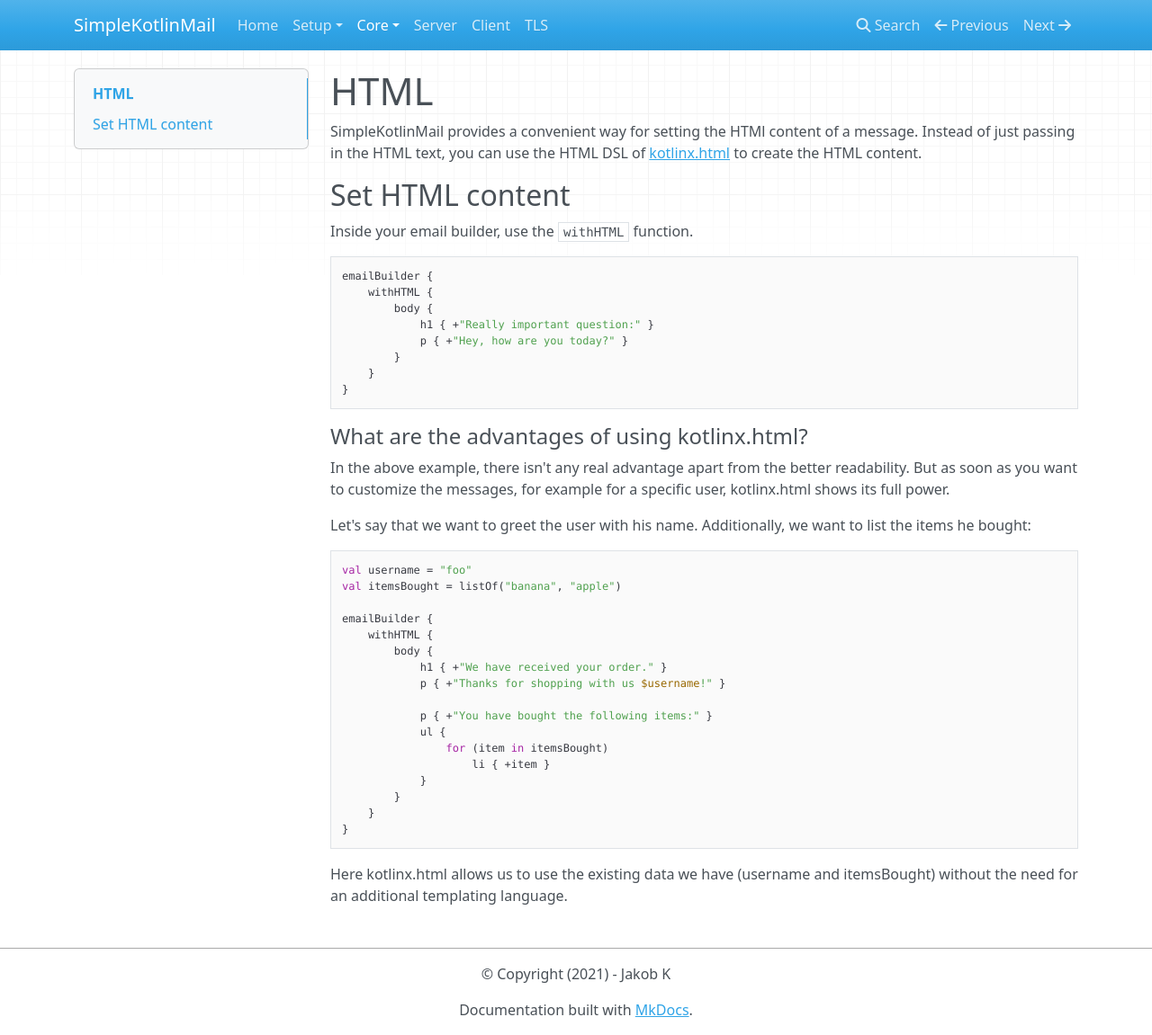
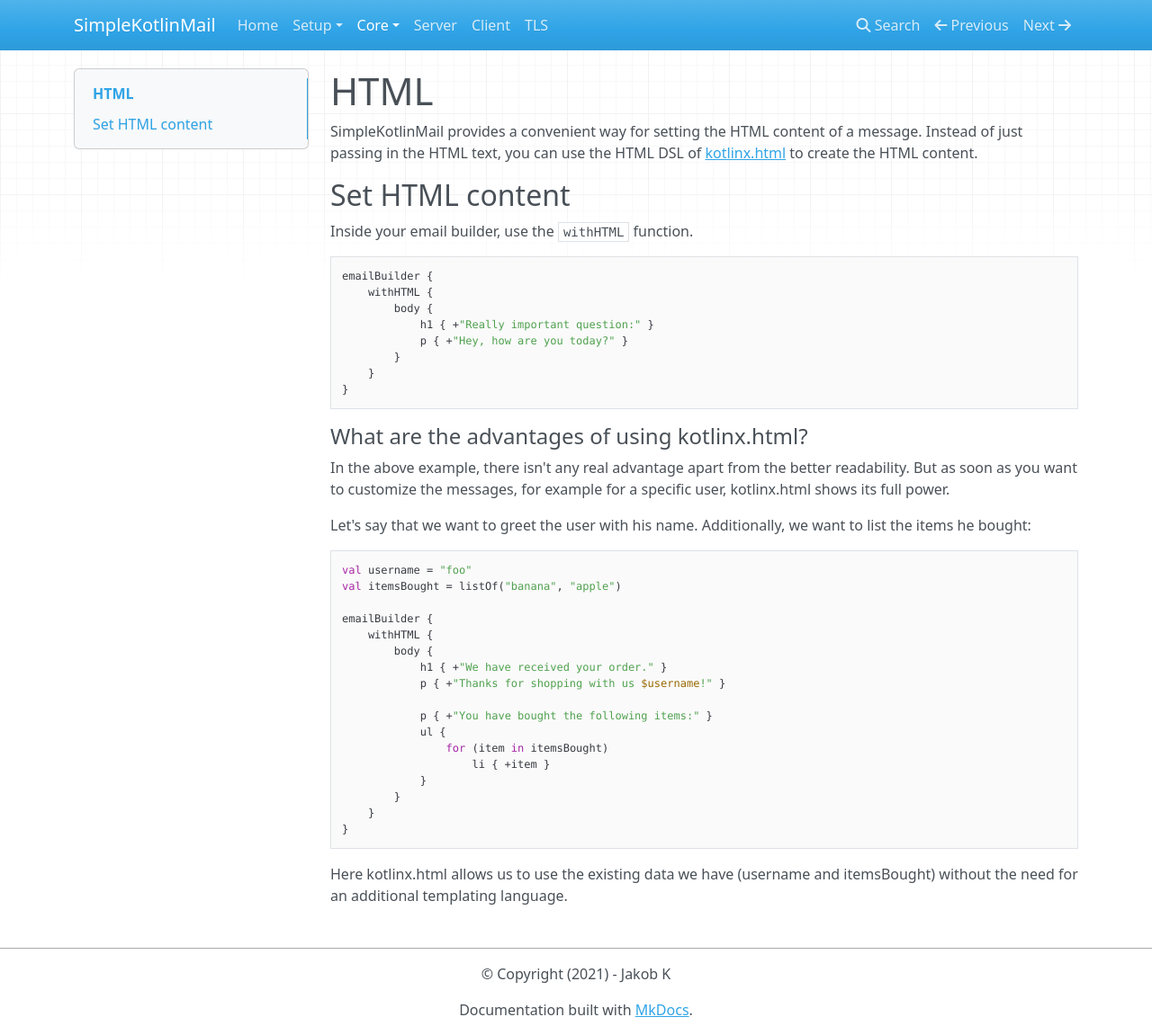
Before and after one commit to jakobkmar/SimpleKotlinMail, an MkDocs documentation site: the page built from guide/docs/html.md, in a window 1280 px wide and 1151 px high. Shown: the whole window at 90% size. Built offline with MkDocs 1.6.1, drawn with Linux system fonts in a browser that asks for light colours; nearby versions of some CDN libraries.

```diff
--- a/guide/docs/html.md
+++ b/guide/docs/html.md
@@ -1,6 +1,6 @@
 # HTML
 
-SimpleKotlinMail provides a convenient way for setting the HTMl content of a message.
+SimpleKotlinMail provides a convenient way for setting the HTML content of a message.
 Instead of just passing in the HTML text, you can use the HTML DSL of [kotlinx.html](https://github.com/Kotlin/kotlinx.html) to create the HTML content.
 
 ## Set HTML content
```
